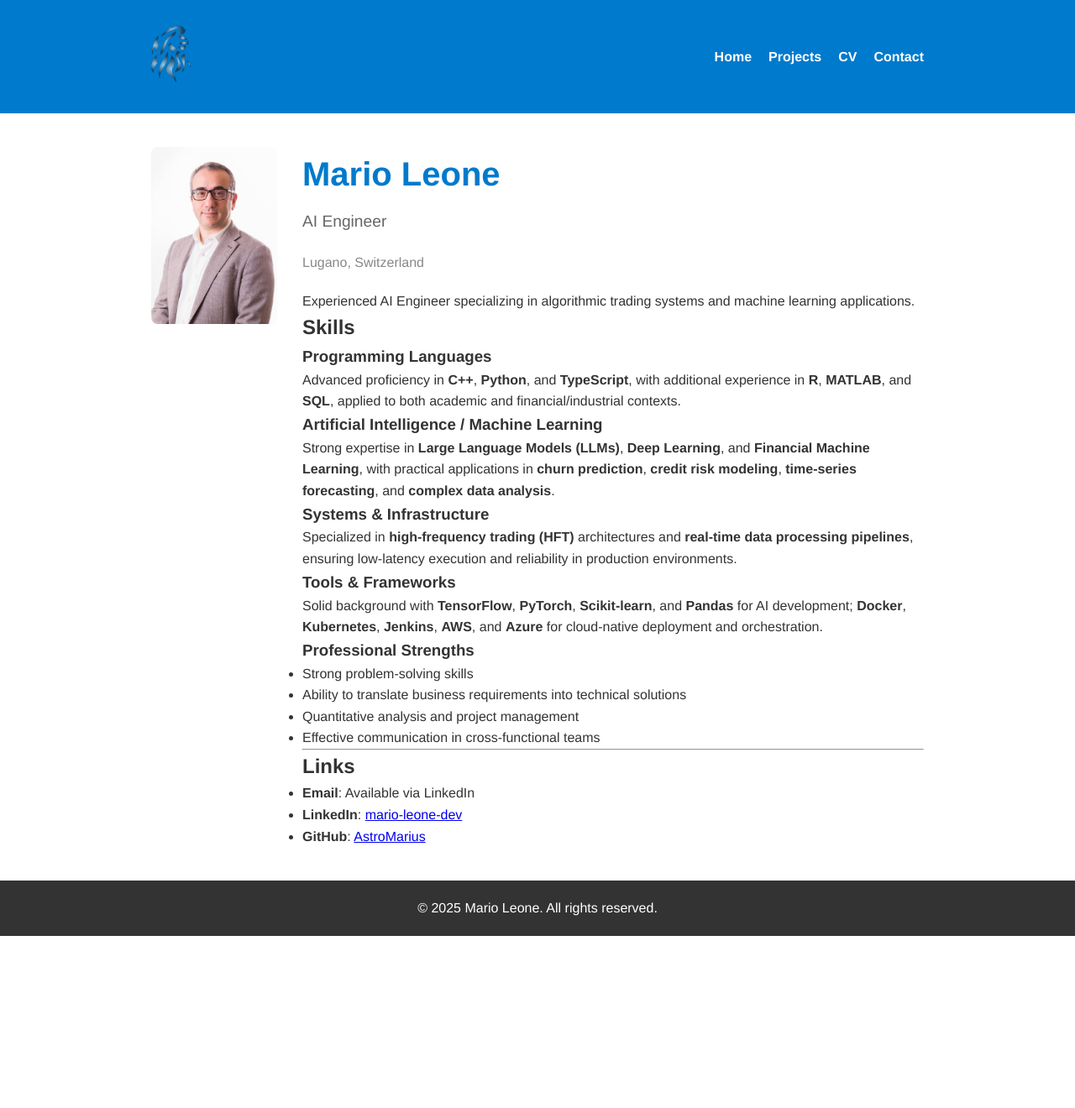
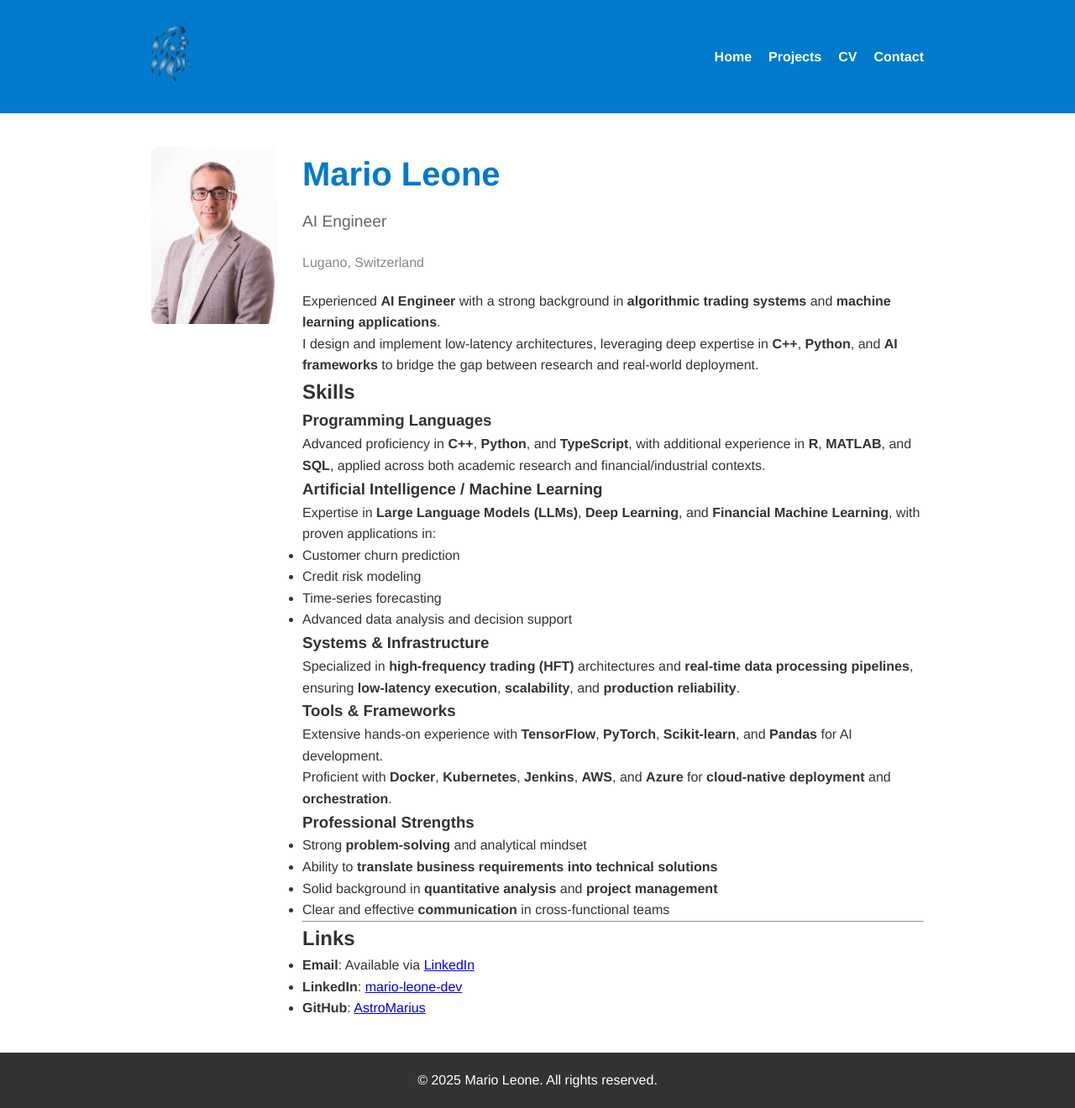
Before and after one commit to AstroMarius/marioleone.github.io, a Jekyll site: the page built from index.md, in a window 1280 px wide. Shown: the whole page at 84% size. Built offline with Jekyll 4.4.1, drawn with Linux system fonts in a browser that asks for light colours; before the commit the page ends 1115 px from its top, so only the background shows below that.

Commit message:
feat: aggiornare il profilo e le competenze di Mario Leone
Modificato il profilo per riflettere un background più forte in sistemi di trading algoritmico e applicazioni di machine learning. Aggiornate le date di modifica nei progetti del sitemap per garantire informazioni accurate. Aggiunti dettagli sulle competenze e le esperienze professionali per migliorare la presentazione complessiva.

```diff
--- a/index.md
+++ b/index.md
@@ -16,32 +16,37 @@ news: false
 selected_papers: false
 social: true
 ---
-
-Experienced AI Engineer specializing in algorithmic trading systems and machine learning applications.
+Experienced **AI Engineer** with a strong background in **algorithmic trading systems** and **machine learning applications**.
+I design and implement low-latency architectures, leveraging deep expertise in **C++**, **Python**, and **AI frameworks** to bridge the gap between research and real-world deployment.
 
 ## Skills
 
 ### Programming Languages
-Advanced proficiency in **C++**, **Python**, and **TypeScript**, with additional experience in **R**, **MATLAB**, and **SQL**, applied to both academic and financial/industrial contexts.
+Advanced proficiency in **C++**, **Python**, and **TypeScript**, with additional experience in **R**, **MATLAB**, and **SQL**, applied across both academic research and financial/industrial contexts.
 
 ### Artificial Intelligence / Machine Learning
-Strong expertise in **Large Language Models (LLMs)**, **Deep Learning**, and **Financial Machine Learning**, with practical applications in **churn prediction**, **credit risk modeling**, **time-series forecasting**, and **complex data analysis**.
+Expertise in **Large Language Models (LLMs)**, **Deep Learning**, and **Financial Machine Learning**, with proven applications in:
+- Customer churn prediction
+- Credit risk modeling
+- Time-series forecasting
+- Advanced data analysis and decision support
 
 ### Systems & Infrastructure
-Specialized in **high-frequency trading (HFT)** architectures and **real-time data processing pipelines**, ensuring low-latency execution and reliability in production environments.
+Specialized in **high-frequency trading (HFT)** architectures and **real-time data processing pipelines**, ensuring **low-latency execution**, **scalability**, and **production reliability**.
 
 ### Tools & Frameworks
-Solid background with **TensorFlow**, **PyTorch**, **Scikit-learn**, and **Pandas** for AI development; **Docker**, **Kubernetes**, **Jenkins**, **AWS**, and **Azure** for cloud-native deployment and orchestration.
+Extensive hands-on experience with **TensorFlow**, **PyTorch**, **Scikit-learn**, and **Pandas** for AI development.
+Proficient with **Docker**, **Kubernetes**, **Jenkins**, **AWS**, and **Azure** for **cloud-native deployment** and **orchestration**.
 
 ### Professional Strengths
-- Strong problem-solving skills
-- Ability to translate business requirements into technical solutions
-- Quantitative analysis and project management
-- Effective communication in cross-functional teams
+- Strong **problem-solving** and analytical mindset
+- Ability to **translate business requirements into technical solutions**
+- Solid background in **quantitative analysis** and **project management**
+- Clear and effective **communication** in cross-functional teams
 
 ---
 
 ## Links
-- **Email**: Available via LinkedIn
+- **Email**: Available via [LinkedIn](https://linkedin.com/in/mario-leone-dev)
 - **LinkedIn**: [mario-leone-dev](https://linkedin.com/in/mario-leone-dev)
 - **GitHub**: [AstroMarius](https://github.com/AstroMarius)
```
Also changed, not shown: 3 other files.
